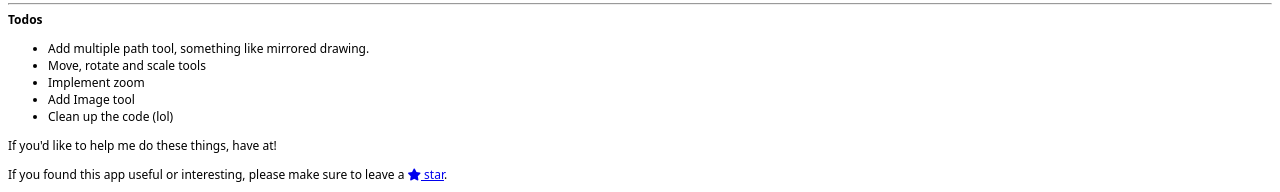
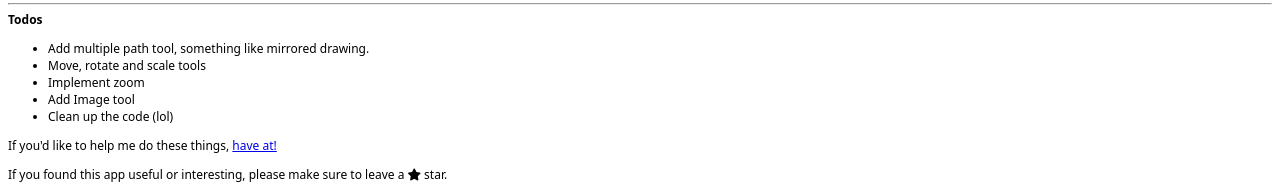
Before and after one commit to jatinkumar-me/collective-canvas, a website built with Vite: page index.html in a window 1280 px wide. Shown: the part 820-1012 px from the top of the page. Built offline with nearby package versions, Linux system fonts and the light colour scheme; no server answers.

Commit message:
change markup

```diff
--- a/index.html
+++ b/index.html
@@ -145,10 +145,10 @@
       <li>Add Image tool</li>
       <li>Clean up the code (lol)</li>
     </ul>
-    If you'd like to help me do these things, have at!
+    If you'd like to help me do these things, <a href="https://github.com/jatinkumar-me/collective-canvas"
+      target="_blank">have at!</a>
     <p>
-      If you found this app useful or interesting, please make sure to leave a <a
-        href="https://github.com/jatinkumar-me/collective-canvas"><i class="fa fa-star"></i> star</a>.
+      If you found this app useful or interesting, please make sure to leave a <i class="fa fa-star"></i> star.
     </p>
   </footer>
   <script type="module" src="/src/main.ts"></script>
```
